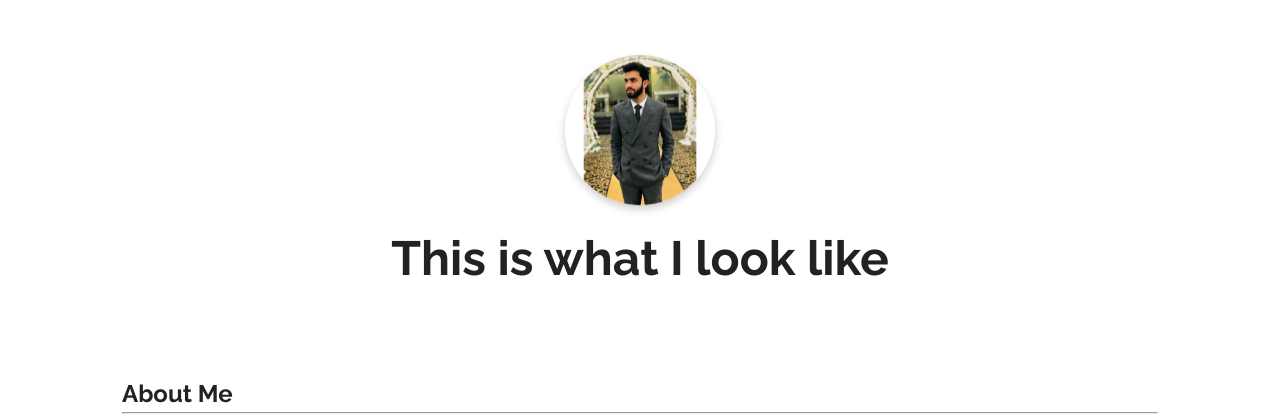
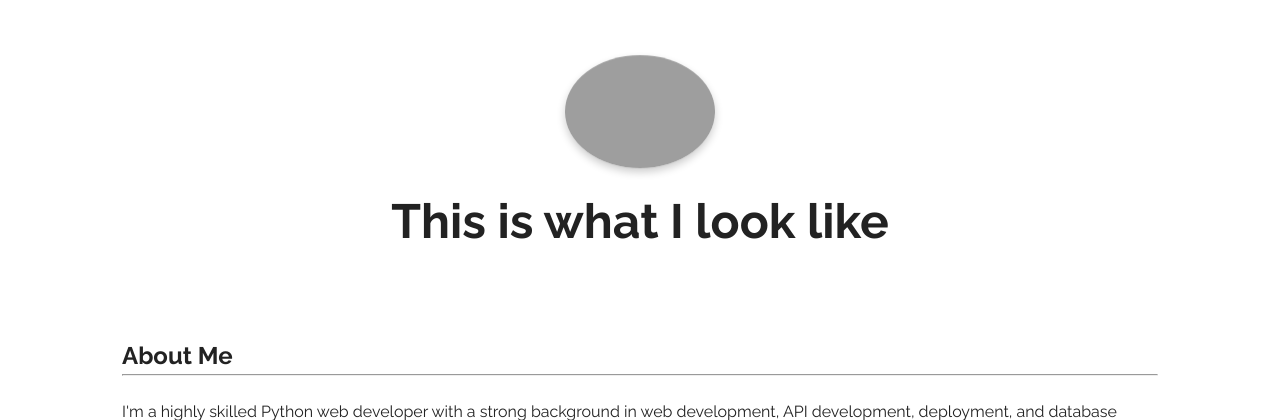
Before and after one commit to abdullah-zia-22/portfolio, a Flask app: page /about in a window 1280 px wide. Shown: the part 80-500 px from the top of the page. Run offline with Flask 3, Linux system fonts and the light colour scheme; grey boxes are pictures that could not be loaded.

Commit message:
New DP and Latest Resume
New DP and Latest Resume

```diff
--- a/templates/about.html
+++ b/templates/about.html
@@ -3,7 +3,7 @@
 {% block headersection %}
 
 <section class="header-container">
-  <img class="profile-image" src="{{ url_for('static', filename='assets/DP.JPEG') }}" alt="" />
+  <img class="profile-image" src="{{ url_for('static', filename='assets/DP.png') }}" alt="" />
 
   <div class="content-text">
     <h2>This is what I look like</h2>
```
Also changed, not shown: static/assets/DP.JPEG (deleted), 2 other files.
